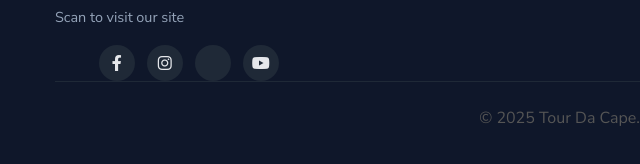
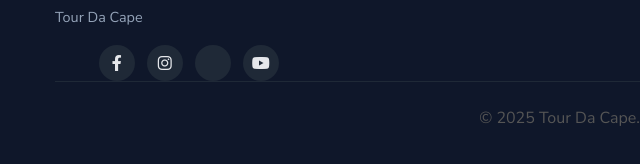
Before and after one commit to TourDaCape/TourDaCape, a plain HTML site: page about.html in a window 1280 px wide. Shown: the part 4493-4657 px from the top of the page, 5-645 px from the left. Drawn offline with nearby package versions, Linux system fonts and the light colour scheme; some icons are missing.

Commit message:
Update about.html

```diff
--- a/about.html
+++ b/about.html
@@ -217,7 +217,7 @@
                                 <p class="footer-description">Luxury tours and unforgettable experiences in Cape Town and beyond.</p>
                                 <div class="footer-qr">
                                     <img src="https://api.qrserver.com/v1/create-qr-code/?size=200x200&data=https%3A%2F%2Ftourdacape.github.io%2FTourDaCape%2F" alt="Scan to visit tourdacape.github.io/TourDaCape" loading="lazy" width="160" height="160">
-                                    <div class="footer-qr-caption">Scan to visit our site</div>
+                                    <div class="footer-qr-caption">Tour Da Cape</div>
                                 </div>
                     <div class="social-icons">
                         <a href="#" aria-label="Facebook" class="social-icon"><i class="fab fa-facebook-f"></i></a>
```
